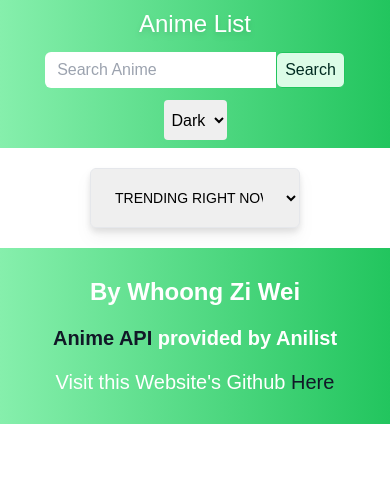
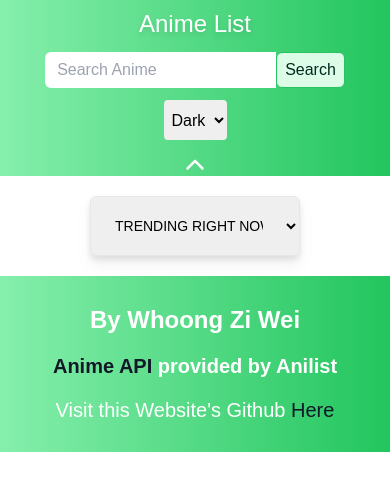
Before and after one commit to ziwei531/anime-list-website, a Next.js app: page / in a window 390 px wide. Shown: the top 490 px of the page. Built offline with nearby package versions, Linux system fonts and the light colour scheme; no server answers.

Commit message:
Update navbar.js

```diff
--- a/components/navbar.js
+++ b/components/navbar.js
@@ -2,6 +2,10 @@ import { useEffect, useState, useRef } from "react";
 import { useTheme } from "next-themes";
 import Link from "next/link";
 import { useRouter } from "next/router";
+import { FontAwesomeIcon } from "@fortawesome/react-fontawesome";
+import { faChevronDown } from "@fortawesome/free-solid-svg-icons";
+import { library } from "@fortawesome/fontawesome-svg-core";
+library.add(faChevronDown);
 
 export default function Navbar(props) {
 	const { theme, setTheme } = useTheme();
@@ -10,9 +14,23 @@ export default function Navbar(props) {
 	const [prevScrollPos, setPrevScrollPos] = useState(0);
 	const [value, setValue] = useState("");
 	const [visible, setVisible] = useState(true);
+	const [toggle, setToggle] = useState(false);
+
+	const [width, setWidth] = useState(800); //manually set default as 800px, basically by default beyond mobile width
+
+	//handle navbar on resize listener
+	useEffect(() => {
+		const handleResize = () => setWidth(window.innerWidth);
+		window.addEventListener("resize", handleResize);
+		return () => window.removeEventListener("resize", handleResize);
+	}, []);
+
+	//listen to the device's width actively
+	useEffect(() => {
+		setToggle(width > 768);
+	}, [width]);
 
 	const searchRef = useRef(null);
-
 	const handleSubmit = (e) => {
 		e.preventDefault();
 
@@ -43,6 +61,7 @@ export default function Navbar(props) {
 		setPrevScrollPos(currentScrollPos);
 	};
 
+	//handle navbar on scroll
 	useEffect(() => {
 		window.addEventListener("scroll", handleScroll);
 
@@ -54,13 +73,15 @@ export default function Navbar(props) {
 			<nav
 				className={`${
 					visible ? "top-0" : ""
-				} sticky z-50 transition-all duration-150 ease-in-out p-2 md:p-10 grid place-content-center place-items-center grid-cols-1 text-center gap-3 md:grid-cols-3  bg-slate-200 bg-gradient-to-r from-green-300 to-green-500 dark:from-gray-500 dark:to-gray-900`}
+				} sticky z-50 transition-all duration-150 ease-in-out pt-2 md:pt-10 grid place-items-center grid-cols-1 text-center gap-3 md:grid-cols-3 bg-slate-200 bg-gradient-to-r from-green-300 to-green-500 dark:from-gray-500 dark:to-gray-900`}
 			>
 				{/* Logo */}
 				<h1 className="hover:drop-shadow-lg text-2xl md:text-4xl dark:hover:text-white sm:hover:text-5xl transition-all duration-150 ease-out sm:hover:ease-infont-semibold text-white drop-shadow-md m-auto">
 					<Link href="/">Anime List</Link>
 				</h1>
 
+				{toggle && (
+					<>
 						{/* Search Bar */}
 						<form className="flex" onSubmit={handleSubmit} autoComplete="off">
 							<input
@@ -73,8 +94,7 @@ export default function Navbar(props) {
 							<button
 								className="
 								dark:bg-gray-600 h-9 flex items-center text-align dark:border-slate-400 bg-green-100 border-green-500 border dark:text-slate-100 text-emerald-950
-					rounded-md p-2 hover:bg-green-300 dark:hover:bg-gray-800 ease-in transition-all
-					"
+								rounded-md p-2 hover:bg-green-300 dark:hover:bg-gray-800 ease-in transition-all"
 								type="submit"
 							>
 								Search
@@ -83,7 +103,7 @@ export default function Navbar(props) {
 
 						{/* Theme Switcher */}
 						<select
-					className="p-1 md:p-3 cursor-pointer h-10 md:w-28 dark:hover:bg-cyan-600 rounded"
+							className="p-1 md:p-2 cursor-pointer h-10 md:w-28 dark:hover:bg-cyan-600 rounded"
 							value={theme}
 							onChange={(e) => setTheme(e.target.value)}
 						>
@@ -94,6 +114,16 @@ export default function Navbar(props) {
 								Light
 							</option>
 						</select>
+					</>
+				)}
+
+				<FontAwesomeIcon
+					onClick={() => setToggle(!toggle)}
+					className={`md:invisible ${
+						toggle ? "rotate-180" : ""
+					} cursor-pointer text-xl pb-1 text-white ease-linear transition-all duration-150`}
+					icon={faChevronDown}
+				/>
 			</nav>
 		</>
 	);
```
Lines whose indentation alone changed are shown as unchanged.
